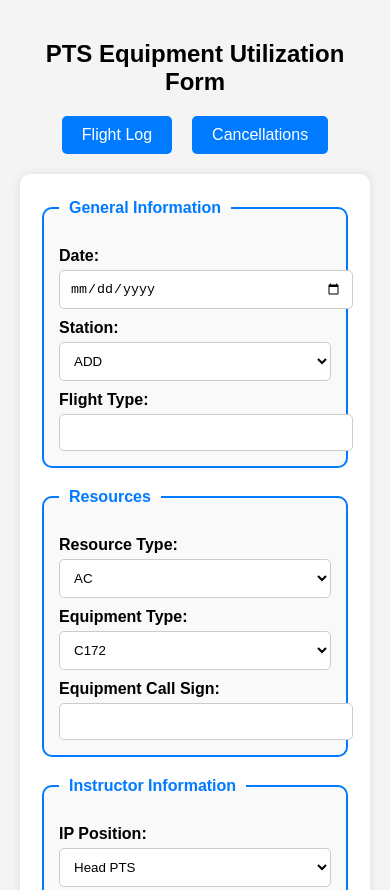
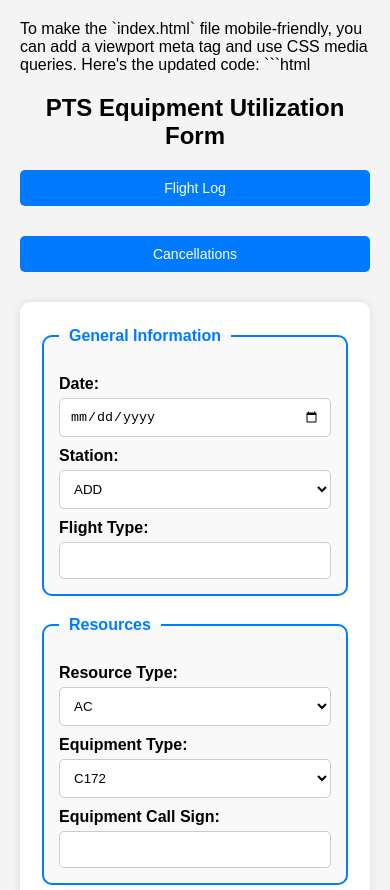
Before and after one commit to AbrihamA/PTS_Flight_Log, a plain HTML site: page index.html in a window 390 px wide. Shown: the top 890 px of the page. Drawn offline with Linux system fonts and the light colour scheme.

Commit message:
Update index.html
copilot updated to mobile responsive

````diff
--- a/index.html
+++ b/index.html
@@ -1,7 +1,11 @@
+To make the `index.html` file mobile-friendly, you can add a viewport meta tag and use CSS media queries. Here's the updated code:
+
+```html
 <!DOCTYPE html>
 <html>
 <head>
     <title>Data Collection Form</title>
+    <meta name="viewport" content="width=device-width, initial-scale=1.0">
     <style>
         body {
             font-family: Arial, sans-serif;
@@ -76,6 +80,19 @@
         }
         input[type="submit"]:hover {
             background-color: #218838;
+        }
+
+        /* Media queries for mobile responsiveness */
+        @media (max-width: 600px) {
+            nav {
+                flex-direction: column;
+                align-items: center;
+            }
+            button {
+                width: 100%;
+                margin-bottom: 10px;
+                font-size: 14px;
+            }
         }
     </style>
 </head>
@@ -173,12 +190,11 @@
 
                 <label for="reason_aborted_cancelled">Reason if Aborted/Cancelled:</label>
                 <input type="text" id="reason_aborted_cancelled" name="reason_aborted_cancelled">
-                        <fieldset>
-                <legend>Student Grade</legend>
-                <label for="student_grade">Student Grade:</label>
-                <input type="number" id="student_grade" name="student_grade">
-            </fieldset>
-
+                <fieldset>
+                    <legend>Student Grade</legend>
+                    <label for="student_grade">Student Grade:</label>
+                    <input type="number" id="student_grade" name="student_grade">
+                </fieldset>
             </fieldset>
 
             <input type="submit" value="Submit">
@@ -186,3 +202,8 @@
     </div>
 </body>
 </html>
+```
+
+This update includes:
+- Adding the viewport meta tag for proper scaling on mobile devices.
+- Using CSS media queries to adjust the layout for smaller screen sizes.
````
